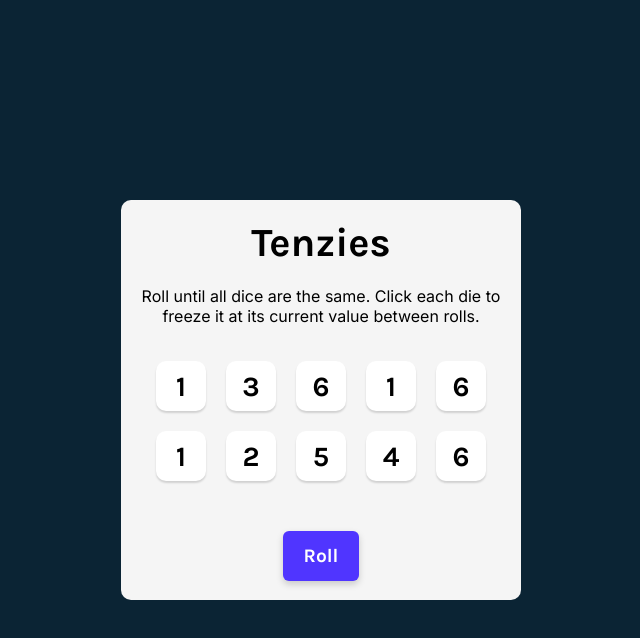
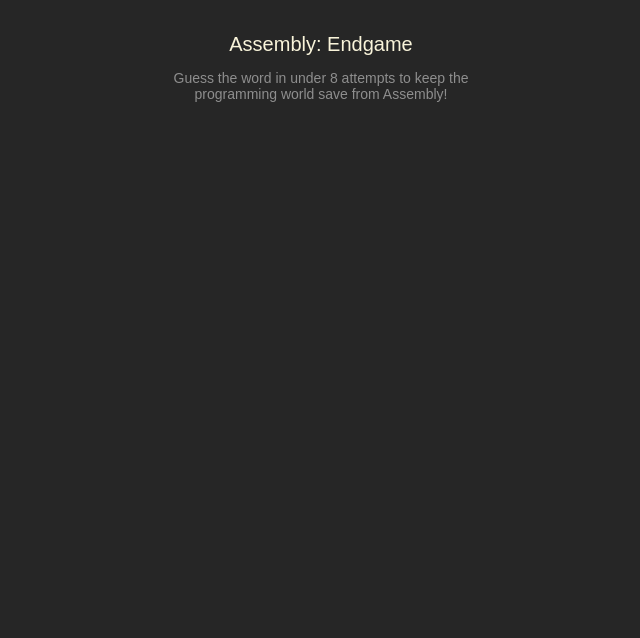
Before and after one commit to danielNemeth19/first-react, a React (Vite) app: page / in a window 1280 px wide. Shown: the top 638 px of the page, without its empty margins (319-959 px from the left). Built offline with nearby package versions, Linux system fonts and the light colour scheme.

Commit message:
(feat) Starts with Assembly: endgame

```diff
--- /dev/null
+++ b/src/AppAssembly.jsx
@@ -0,0 +1,12 @@
+import "./index_assembly.css"
+
+export default function AppAssembly() {
+    return (
+        <main>
+            <header>
+                <h1>Assembly: Endgame</h1>
+                <p>Guess the word in under 8 attempts to keep the programming world save from Assembly!</p>
+            </header>
+        </main>
+    )
+}
--- a/src/index.jsx
+++ b/src/index.jsx
@@ -1,5 +1,5 @@
 import { createRoot } from "react-dom/client"
-import App from "./AppTenzies.jsx"
+import App from "./AppAssembly.jsx"
 
 const root = createRoot(document.getElementById("root"))
 root.render(<App />)
--- /dev/null
+++ b/src/index_assembly.css
@@ -0,0 +1,30 @@
+* {
+    box-sizing: border-box;
+}
+
+body {
+    margin: 0;
+    font-family: "Hanken Grotesk", Arial, sans-serif;
+    background-color: #262626;
+    color: #D9D9D9;
+    padding: 20px;
+    height: 100vh;
+    display: flex;
+    justify-content: center;
+}
+
+header {
+    text-align: center;
+}
+
+header > h1 {
+    font-size: 1.25rem;
+    font-weight: 500;
+    color: #F9F4DA;
+}
+
+header > p {
+    font-size: 0.875rem;
+    max-width: 350px;
+    color: #8E8E8E;
+}
```
